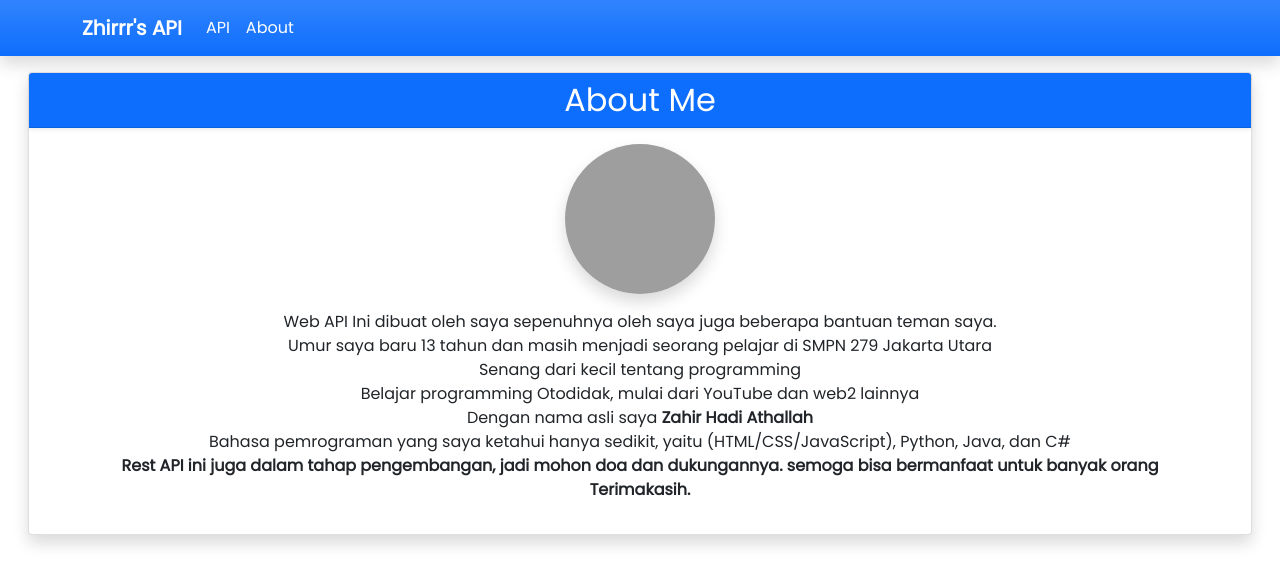
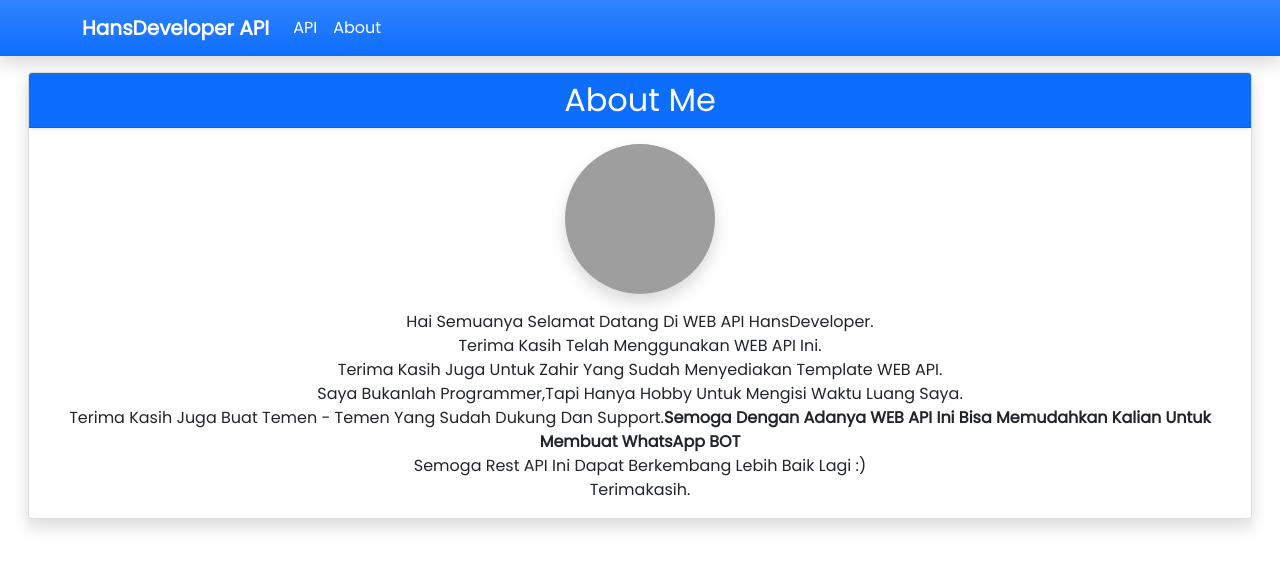
Before and after one commit to HansBotDev/api-hansdev, a website: page views/about.html in a window 1280 px wide. Drawn offline with nearby package versions, Linux system fonts and the light colour scheme; grey boxes are pictures that could not be loaded.

Commit message:
Update about.html

```diff
--- a/views/about.html
+++ b/views/about.html
@@ -9,7 +9,7 @@
     <meta content='#007FFF' name='theme-color'/>
     <link href="https://cdn.jsdelivr.net/npm/bootstrap@5.0.0-beta2/dist/css/bootstrap.min.css" rel="stylesheet" integrity="sha384-BmbxuPwQa2lc/FVzBcNJ7UAyJxM6wuqIj61tLrc4wSX0szH/Ev+nYRRuWlolflfl" crossorigin="anonymous">
     <base target="_blank"/>
-    <title>About Me - Zhirrr's API</title>
+    <title>About Me - HansDeveloper API</title>
     <style>
       @import url('https://fonts.googleapis.com/css?family=Poppins');
       *{
@@ -20,17 +20,17 @@
   <body>
   <nav class="navbar navbar-expand-lg navbar-dark bg-primary bg-gradient shadow mb-3">
     <div class="container">
-      <a class="navbar-brand fw-bold" href="/">Zhirrr's API</a>
+      <a class="navbar-brand fw-bold" href="/">HansDeveloper API</a>
       <button class="navbar-toggler" type="button" data-bs-toggle="collapse" data-bs-target="#navbarNav" aria-controls="navbarNav" aria-expanded="false" aria-label="Toggle navigation">
         <span class="navbar-toggler-icon"></span>
       </button>
       <div class="collapse navbar-collapse" id="navbarNav">
         <ul class="navbar-nav">
           <li class="nav-item">
-            <a class="nav-link active" aria-current="page" href="https://docs-api-zahirr.herokuapp.com/">API</a>
+            <a class="nav-link active" aria-current="page" href="https://docs-hans-apikey.herokuapp.com">API</a>
           </li>
           <li class="nav-item">
-            <a class="nav-link active" aria-current="page" href="https://docs-api-zahirr.herokuapp.com/about">About</a>
+            <a class="nav-link active" aria-current="page" href="https://docs-hans-apikey.herokuapp.com/about">About</a>
           </li>
         </ul>
       </div>
@@ -43,8 +43,8 @@
       <div class="text-center">
         <img src="https://avatars.githubusercontent.com/u/75620279" class="rounded-circle shadow mb-3" alt="Zhirrr" width="150px" height="150px">
       </div>
-        <p class="card-text text-shadow">Web API Ini dibuat oleh saya sepenuhnya oleh saya juga beberapa bantuan teman saya.<br/>Umur saya baru 13 tahun dan masih menjadi seorang pelajar di SMPN 279 Jakarta Utara<br/>Senang dari kecil tentang programming<br/>Belajar programming Otodidak, mulai dari YouTube dan web2 lainnya<br/>
-        Dengan nama asli saya <b>Zahir Hadi Athallah</b><br/>Bahasa pemrograman yang saya ketahui hanya sedikit, yaitu (HTML/CSS/JavaScript), Python, Java, dan C#<b/><br/>Rest API ini juga dalam tahap pengembangan, jadi mohon doa dan dukungannya. semoga bisa bermanfaat untuk banyak orang<br/>Terimakasih.</p>
+        <p class="card-text text-shadow">Hai Semuanya Selamat Datang Di WEB API HansDeveloper.<br/>Terima Kasih Telah Menggunakan WEB API Ini.<br/>Terima Kasih Juga Untuk Zahir Yang Sudah Menyediakan Template WEB API.<br/>Saya Bukanlah Programmer,Tapi Hanya Hobby Untuk Mengisi Waktu Luang Saya.<br/>
+        Terima Kasih Juga Buat Temen - Temen Yang Sudah Dukung Dan Support.<b>Semoga Dengan Adanya WEB API Ini Bisa Memudahkan Kalian Untuk Membuat WhatsApp BOT</b><br/>Semoga Rest API Ini Dapat Berkembang Lebih Baik Lagi :)<br/>Terimakasih.</p>
       </div>
     </div>
   </div>
```
